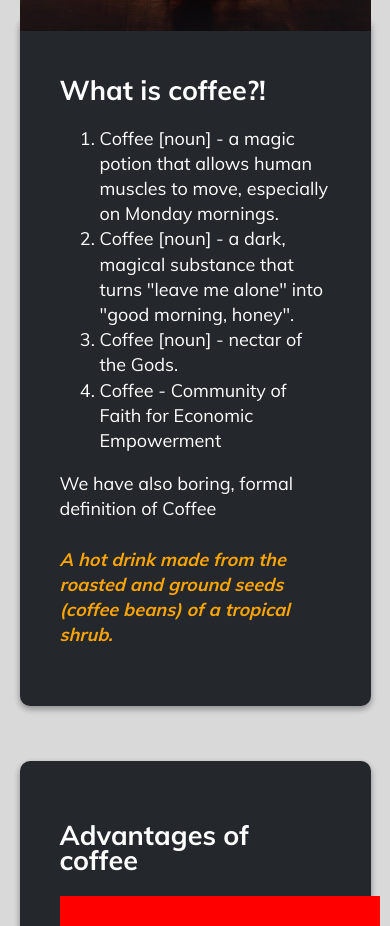
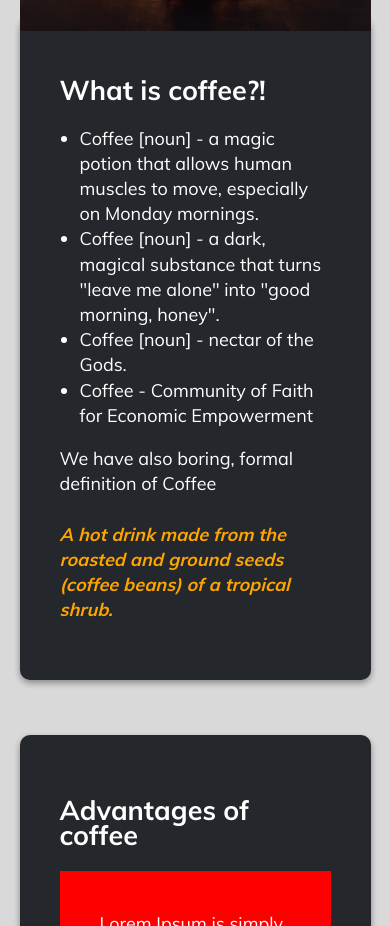
Before and after one commit to najwer23/coffee4u, a React (Create React App) app: page / in a window 390 px wide. Shown: the part 1020-1946 px from the top of the page. Built offline with nearby package versions, Linux system fonts and the light colour scheme.

Commit message:
correct width masonry on mobile

```diff
--- a/src/CSS/Masonry.css
+++ b/src/CSS/Masonry.css
@@ -11,5 +11,6 @@
 @media (max-width: 1000px) {
     .ad-p {
         grid-auto-rows: unset;
+        grid-template-columns: repeat(1, 100%);
     }
 }
--- a/src/CSS/index.css
+++ b/src/CSS/index.css
@@ -44,6 +44,12 @@ body {
 
 .ss2 a {
     text-decoration: none;
+}
+
+.ss2 ol {
+    list-style: disc;
+    margin: 0;
+    padding-left: 20px;
 }
 
 
```
